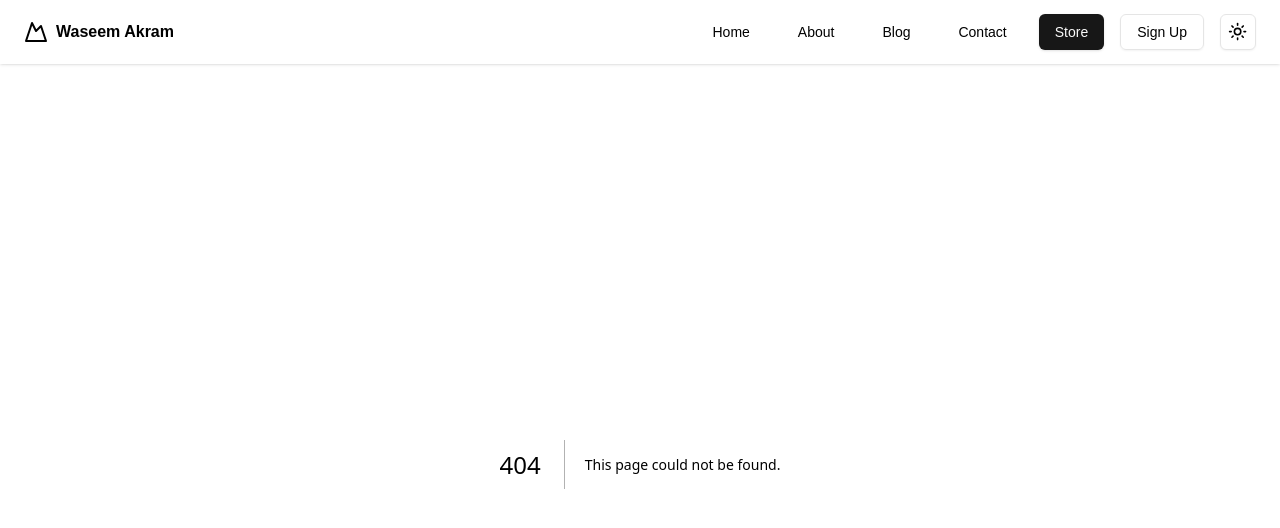
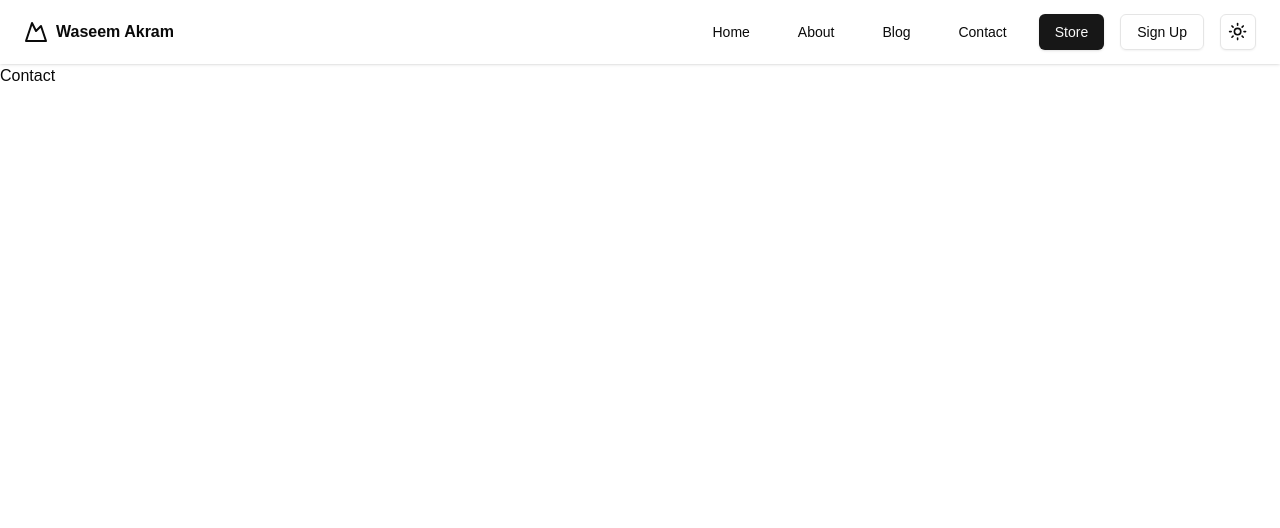
Before and after one commit to evildevill/markdown-blog, a Next.js app: page /contact in a window 1280 px wide. Before the commit this address had no page. Shown: the top 528 px of the page. Built offline with nearby package versions, Linux system fonts and the light colour scheme.

Commit message:
added contect, signup page

```diff
--- /dev/null
+++ b/app/contact/page.js
@@ -0,0 +1,9 @@
+import React from 'react'
+
+const Contact = () => {
+  return (
+    <div>Contact</div>
+  )
+}
+
+export default Contact
--- /dev/null
+++ b/app/signup/page.js
@@ -0,0 +1,9 @@
+import React from 'react'
+
+const Signup = () => {
+  return (
+    <div>Signup</div>
+  )
+}
+
+export default Signup
```
